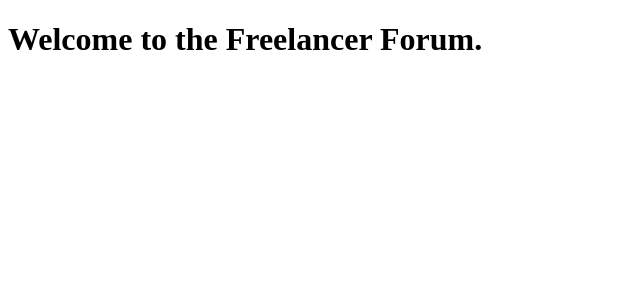
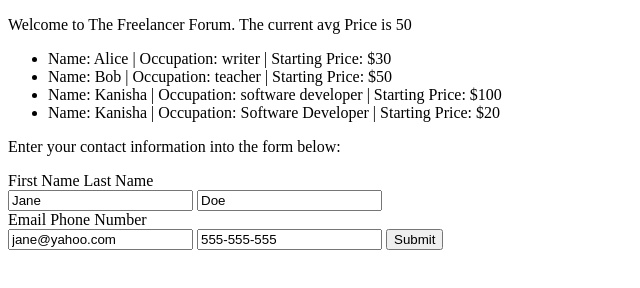
Before and after one commit to KanishaCarter/Unit2.FreelancerForum, a plain HTML site: page index.html in a window 1280 px wide. Shown: the whole page, without its empty margins (0-640 px from the left). Drawn offline with Linux system fonts and the light colour scheme.

Commit message:
re-submitting block 19. Average is displaying as a float. May need to update

```diff
--- a/index.html
+++ b/index.html
@@ -5,20 +5,40 @@
     <meta name="viewport" content="width=device-width, initial-scale=1.0">
     <title>Freelancer Forum</title>
     <link rel="stylesheet" href="style.css">
+
 </head>
 <body>
-    <!--Container stores introduction to Freelancer Forum-->
+    <!--Container stores Welcome to Freelancer Forum-->
     <div>
-        <h1>Welcome to the Freelancer Forum.</h1>
+        <section class = "introduction">
+            <!--WELCOME GOES HERE-->
+        </section>
     </div>
 
     <!--Container stores list of freelancers rendered to webpage-->
-    <div id="freelancerContainer"></div>
+    <div>
+        <section class ="rosterContainer">
+            <!--ROSTER GOES HERE-->
+        </section>
+    </div>
 
     <!--Container stores form for user to input contact information-->
-    <div id="formContainer"></div>
-
-    <!--Linked JS file-->
+    <div>
+        <section class ="formContainer">
+            <p>Enter your contact information into the form below:</p>
+            <form action="/action_page.php" target="_blank" method="GET">
+                <label for="fname">First Name</label>
+                <label for="lname">Last Name</label><br>
+                <input type="text" value="Jane">
+                <input type="text" value="Doe"><br>
+                <label for="email">Email</label>
+                <label for="phonenumber">Phone Number</label><br>
+                <input type="text" value="jane@yahoo.com">
+                <input type="text" value="555-555-555">
+                <input type="submit" value="Submit">
+            </form>
+        </section>
+    </div>
     <script src="script.js"></script>
 </body>
 </html>
--- a/script.js
+++ b/script.js
@@ -1,32 +1,83 @@
 console.log("Hello World!");
 
-// Sample freelancers array
 const freelancerList = [
   { name: "Alice", price: 30, occupation: "writer" },
   { name: "Bob", price: 50, occupation: "teacher" },
+  { name: "Kanisha", price: 100, occupation: "software developer" },
 ];
 
-// FREELANCERS OBJECT
-const freelancerObject = {
-  name: "name",
-  price: "price",
-  occupation: "occupation",
-};
-
-// FREELANCERS CLASS
-class freelancerClass {
+class Freelancer {
   constructor(name, price, occupation) {
     this.name = name;
     this.price = price;
     this.occupation = occupation;
-    }
   }
-
-  // Stores starting prices for all freelancers
-const storedPrices = [];
+}
 
 
-// Function stores all prices
-function storedPrices(freelancers) {
-    class aFreelancer = new class f
+
+let p = document.createElement("p");
+let introduction = document.querySelector(".introduction");
+introduction.appendChild(p);
+
+function displayRoster(arrayOfFreelancers) {
+  let ul = document.createElement("ul");  // Create the 'ul' element
+
+  arrayOfFreelancers.forEach(key => {
+    let li = document.createElement("li");  // Create a new 'li' element for each freelancer
+    li.textContent = `Name: ${key.name} | Occupation: ${key.occupation} | Starting Price: $${key.price}`;
+    ul.appendChild(li);  // Append the 'li' element to the 'ul'
+  });
+
+  return ul;  // Return the 'ul' element with the list of freelancers
 }
+
+// HTML Freelancer Roster class section
+let rosterContainer = document.querySelector(".rosterContainer");
+// Append the 'ul' to the container
+rosterContainer.appendChild(displayRoster(freelancerList));
+
+// Function to generate a random freelancer
+function getRandomFreelancer() {
+  // Array of possible names and occupations
+  const names = ["Carol", "Bob", "Kanisha", "John", "Sara"];
+  const occupations = ["Programmer", "Teacher", "Software Developer", "Designer", "Photographer"];
+  const prices = [10, 20, 50, 95, 25, 15];
+
+  // Generate a random name, occupation, and price
+  const randomName = names[Math.floor(Math.random() * names.length)];
+  const randomOccupation = occupations[Math.floor(Math.random() * occupations.length)];
+  const randomPrice = prices[Math.floor(Math.random() * 3)];  // Get random price
+
+  // Create a new freelancer object
+  const newFreelancer = new Freelancer(randomName, randomPrice, randomOccupation);
+
+  // Add the new freelancer to the list
+  freelancerList.push(newFreelancer);
+
+  // Rerender the freelancer roster
+  const rosterContainer = document.querySelector(".rosterContainer");
+  rosterContainer.innerHTML = ''; // Clear the current list
+
+  function freelancerAvgPrice(freelancerList) {
+    let allPrices = freelancerList.map(p => p.price);
+    return allPrices.reduce((sum, p) => sum + p, 0) / allPrices.length;
+    console.log(allPrices.reduce((sum, p) => sum + p, 0) / allPrices.length);
+  };
+
+  freelancerAvgPrice(freelancerList);
+  rosterContainer.appendChild(displayRoster(freelancerList));  // Re-render the updated list
+
+  p.innerHTML = `Welcome to The Freelancer Forum. The current avg Price is ${freelancerAvgPrice(freelancerList)}`;
+
+};
+
+
+
+
+
+
+
+
+// Set an interval to add a new freelancer every 3 seconds (3000 milliseconds)
+setInterval(getRandomFreelancer, 3000);  // Adds a new freelancer every 3 seconds
```
